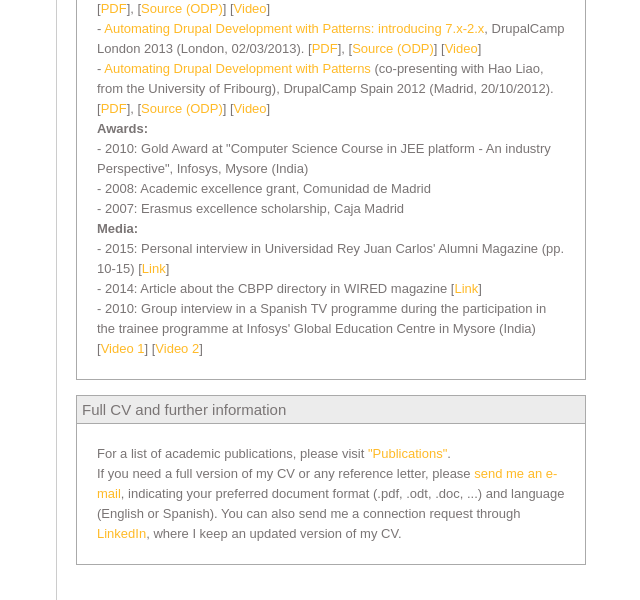
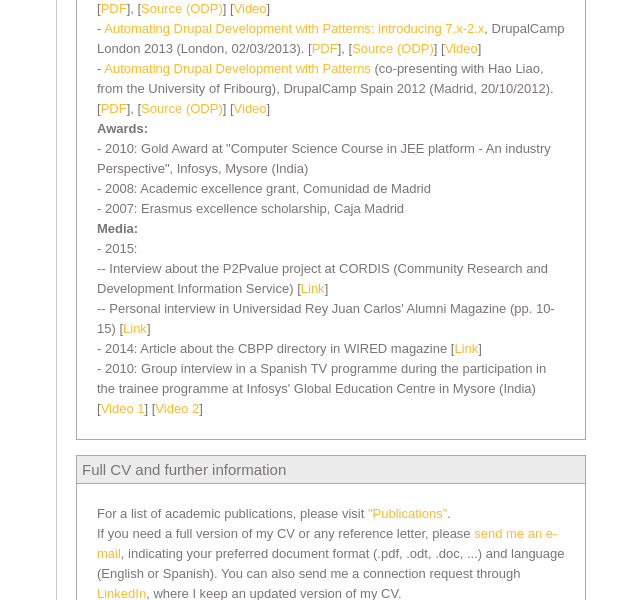
Before and after one commit to drozas/davidrozas.com, a PHP site: page /cv.php?set_language=1 in a window 1280 px wide. Shown: the part 1367-1967 px from the top of the page, without its empty margins (409-1049 px from the left). Run offline with PHP 8.4, Linux system fonts and the light colour scheme; data that the repository does not hold is empty; some libraries are stand-ins or nearby versions.

Commit message:
Adding cordis article

```diff
--- a/cv.php
+++ b/cv.php
@@ -67,9 +67,11 @@
 	    - 2007: Erasmus excellence scholarship, Caja Madrid<br />
 
 	    <b>Media:</b> <br />
-	    - 2015: Personal interview in Universidad Rey Juan Carlos' Alumni Magazine (pp. 10-15) [<a href=\"http://www.unipedia.es/urjc/alumni/RevistaN12/\" target=\"_blank\">Link</a>]<br />
+	    - 2015:<br />
+			-- Interview about the P2Pvalue project at CORDIS (Community Research and Development Information Service) [<a href=\"http://cordis.europa.eu/news/rcn/123585_en.html\" target=\"_blank\">Link</a>]<br />
+			-- Personal interview in Universidad Rey Juan Carlos' Alumni Magazine (pp. 10-15) [<a href=\"http://www.unipedia.es/urjc/alumni/RevistaN12/\" target=\"_blank\">Link</a>]<br />
 	    - 2014: Article about the CBPP directory in WIRED magazine [<a href=\"http://www.wired.com/2014/03/directory-commons-based-peer-production/\" target=\"_blank\">Link</a>]<br />
-		- 2010: Group interview in a Spanish TV programme during the participation in the trainee programme at Infosys' Global Education Centre in Mysore (India) [<a href=\"https://www.youtube.com/watch?v=VD8kVvoMZ3U\" target=\"_blank\">Video 1</a>] [<a href=\"https://www.youtube.com/watch?v=Uw516Gl86PE\" target=\"_blank\">Video 2</a>]<br />
+			- 2010: Group interview in a Spanish TV programme during the participation in the trainee programme at Infosys' Global Education Centre in Mysore (India) [<a href=\"https://www.youtube.com/watch?v=VD8kVvoMZ3U\" target=\"_blank\">Video 1</a>] [<a href=\"https://www.youtube.com/watch?v=Uw516Gl86PE\" target=\"_blank\">Video 2</a>]<br />
 
 
 	";
```
